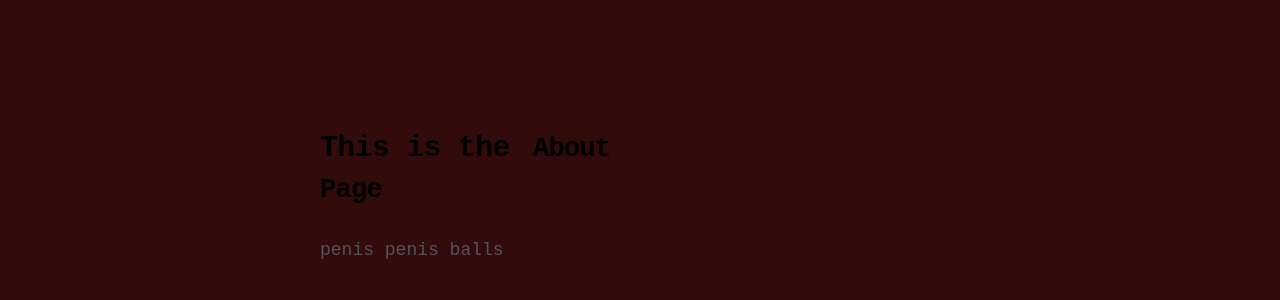
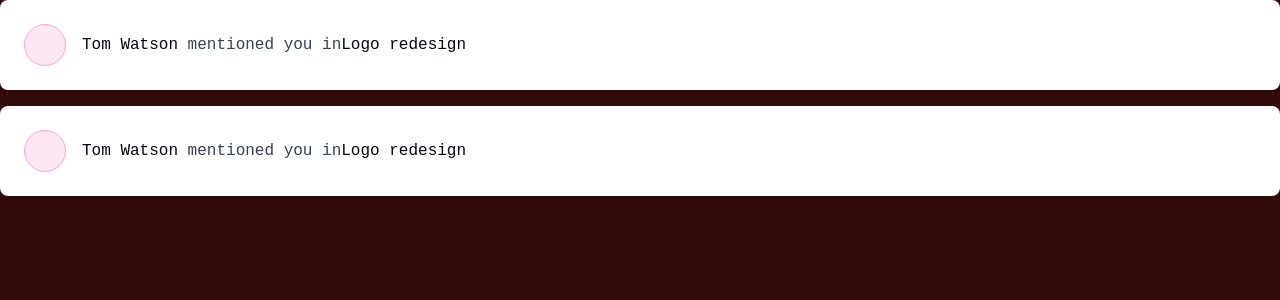
Before and after one commit to Neville4010/portfolio-webpage, a Next.js app: page / in a window 1280 px wide. Shown: the top 300 px of the page. Built offline with nearby package versions, Linux system fonts and the light colour scheme.

Commit message:
figuring out how spacing works on the webpage

```diff
--- a/app/page.tsx
+++ b/app/page.tsx
@@ -2,20 +2,31 @@ import Image from "next/image";
 
 export default function Home() {
   return (
-    <div className="flex flex-col flex-1 items-center justify-center bg-pink font-mono dark:bg-pink">
-      <main className="flex flex-1 w-full max-w-3xl flex-col items-center justify-between py-32 px-16 bg-pink dark:bg-pink sm:items-start">
-        <div className="flex flex-col items-center gap-6 text-center sm:items-start sm:text-left">
-          <h1 className="max-w-xs text-3xl font-semibold leading-10 tracking-tight text-black dark:text-zinc-50">
-            This is the{" "}
-            <code className="rounded bg-black/[.06] px-1.5 py-0.5 font-mono text-[0.9em] dark:bg-pink/[.08]">
-              About Page
-            </code>{" "}
-          </h1>
-          <p className="max-w-md text-lg leading-8 text-zinc-600 dark:text-zinc-400">
-            penis penis balls
-          </p>
+    <main>
+      <div className="grid grid-flow-col grid-rows-4 gap-4">
+        <div className="flex items-center gap-4 rounded-lg bg-white p-6 shadow-md outline outline-black/5 dark:bg-gray-800">
+          <span className="inline-flex shrink-0 rounded-full border border-pink-300 bg-pink-100 p-2 dark:border-pink-300/10 dark:bg-pink-400/10">
+            <svg className="size-6 stroke-pink-700 dark:stroke-pink-500"></svg>
+          </span>
+          <div>
+            <p className="text-gray-700 dark:text-gray-400">
+              <span className="font-medium text-gray-950 dark:text-white">Tom Watson</span> mentioned you in
+              <span className="font-medium text-gray-950 dark:text-white">Logo redesign</span>
+            </p>
+          </div>
         </div>
-      </main>
-    </div>
+        <div className="flex items-center gap-4 rounded-lg bg-white p-6 shadow-md outline outline-black/5 dark:bg-gray-800">
+          <span className="inline-flex shrink-0 rounded-full border border-pink-300 bg-pink-100 p-2 dark:border-pink-300/10 dark:bg-pink-400/10">
+            <svg className="size-6 stroke-pink-700 dark:stroke-pink-500"></svg>
+          </span>
+          <div>
+            <p className="text-gray-700 dark:text-gray-400">
+              <span className="font-medium text-gray-950 dark:text-white">Tom Watson</span> mentioned you in
+              <span className="font-medium text-gray-950 dark:text-white">Logo redesign</span>
+            </p>
+          </div>
+        </div>
+      </div>
+    </main>
   );
 }
```
